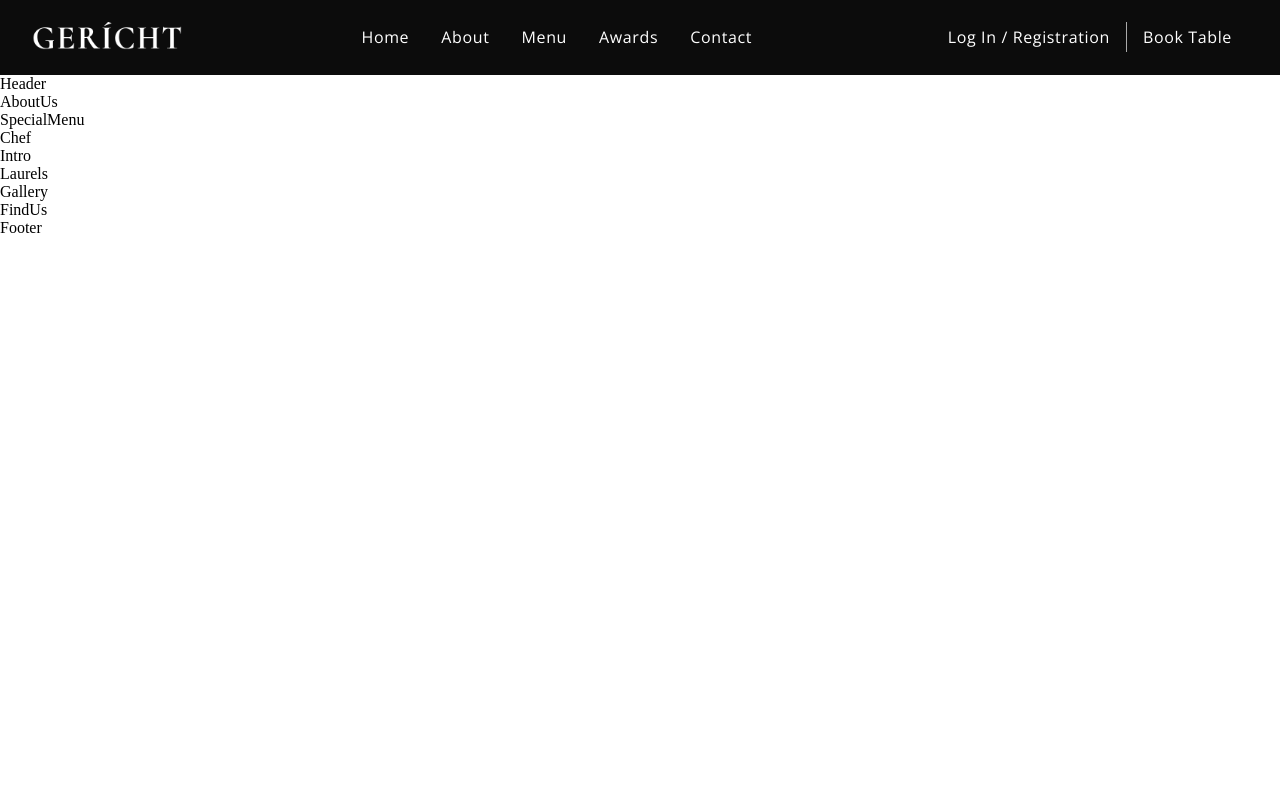
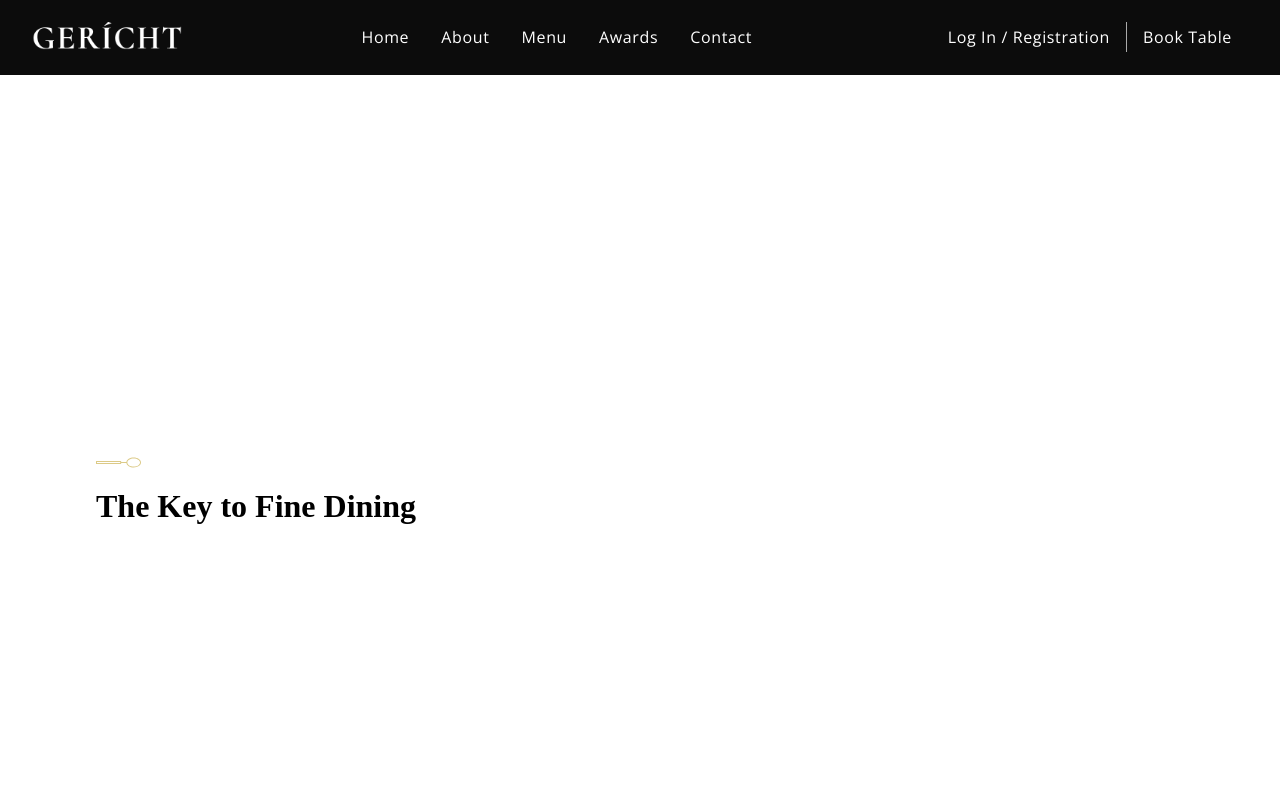
Before and after one commit to mariaemf/reactjs-reastaurant, a React (Create React App) app: page / in a window 1280 px wide. Shown: the top 800 px of the page. Built offline with nearby package versions, Linux system fonts and the light colour scheme; a web font is replaced by a local one.

Commit message:
Im looking to improve our site, and to start with Im working on new content increments within the subheading and header. To do so, Im using props, images, titles, added classnames also for future stylizations

```diff
--- a/src/components/SubHeading/SubHeading.jsx
+++ b/src/components/SubHeading/SubHeading.jsx
@@ -1,9 +1,13 @@
-import React from 'react';
+import React from "react";
+import { images } from "../../constants";
 
-const SubHeading = () => (
-  <div>
-    SubHeading
-  </div>
+const SubHeading = ({ title }) => (
+  <>
+    <div style={{ marginBottom: "1rem" }}>
+      <p className="p__cormorant">{title}</p>
+      <img src={images.spoon} alt="spoon" className="spoon__img" />
+    </div>
+  </>
 );
 
 export default SubHeading;
--- a/src/container/Header/Header.jsx
+++ b/src/container/Header/Header.jsx
@@ -1,10 +1,17 @@
-import React from 'react';
+import React from "react";
+import SubHeading from "../../components/SubHeading/SubHeading";
+import { images } from "../../constants";
 
-import './Header.css';
+import "./Header.css";
 
 const Header = () => (
-  <div>
-    Header
+  <div className="app__header app__wrapper section__padding" id="home">
+    <div className="app__wrapper_info">
+      <SubHeading title="Chase the new flavour" />
+      <h1 className="app__header-h1">The Key to Fine Dining </h1>
+    </div>
+
+    <div className="app__wrapper_img"></div>
   </div>
 );
 
```
